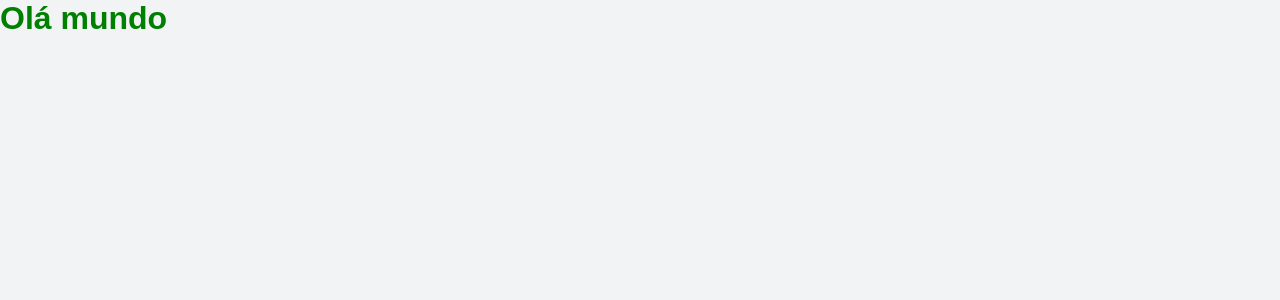
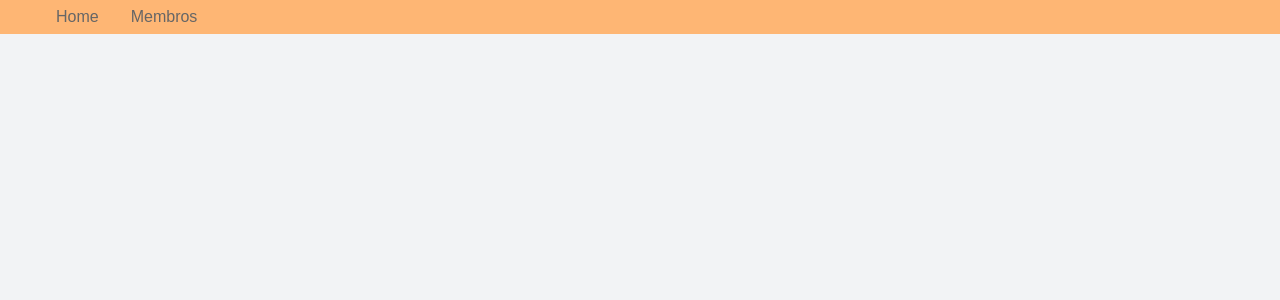
Before and after one commit to LopesDev/hardmode-frontend, a Next.js app: page / in a window 1280 px wide. Shown: the top 300 px of the page. Built offline with nearby package versions, Linux system fonts and the light colour scheme.

Commit message:
Add firsts implementations on header

```diff
--- a/src/components/header/index.tsx
+++ b/src/components/header/index.tsx
@@ -0,0 +1,20 @@
+import { HeaderWrapper, Navigation, RoutesList, MenuItem } from './styled';
+
+function Header() {
+    return (
+        <HeaderWrapper>
+            <Navigation>
+
+                <RoutesList>
+
+                    <MenuItem>Home</MenuItem>
+                    <MenuItem>Membros</MenuItem>
+
+                </RoutesList>
+
+            </Navigation>
+        </HeaderWrapper>
+    );
+}
+
+export default Header;
--- a/src/components/header/styled.ts
+++ b/src/components/header/styled.ts
@@ -0,0 +1,24 @@
+import styled from 'styled-components';
+
+const HeaderWrapper = styled.header`
+    background-color: ${({theme}) => theme.pallet.primary};
+`;
+
+const Navigation = styled.nav`
+    margin: 0px auto;
+    max-width: 1200px;
+`;
+
+const RoutesList = styled.ul`
+    display: flex;
+    justify-content: flex-start;
+    list-style: none;
+`;
+
+const MenuItem = styled.li`
+    margin: 0px ${({theme}) => theme.spacing(1)};
+    padding: ${({theme}) => theme.spacing(1)};
+    color: ${({theme}) => theme.pallet.text};
+`;
+
+export { HeaderWrapper, Navigation, RoutesList, MenuItem };
--- a/src/pages/index.tsx
+++ b/src/pages/index.tsx
@@ -5,9 +5,7 @@ import styled, { ThemeProvider } from 'styled-components';
 import theme from '../layout/Theme';
 import GlobalStyles from '../layout/GlobalStyles';
 
-const Title = styled.h1`
-  color: green;
-`;
+import Header from '../components/header';
 
 export default function Home() {
   return (
@@ -19,7 +17,7 @@ export default function Home() {
       <ThemeProvider theme={theme}>
         <GlobalStyles />
 
-        <Title>Olá mundo</Title>
+        <Header />
 
       </ThemeProvider>
     </>
```
